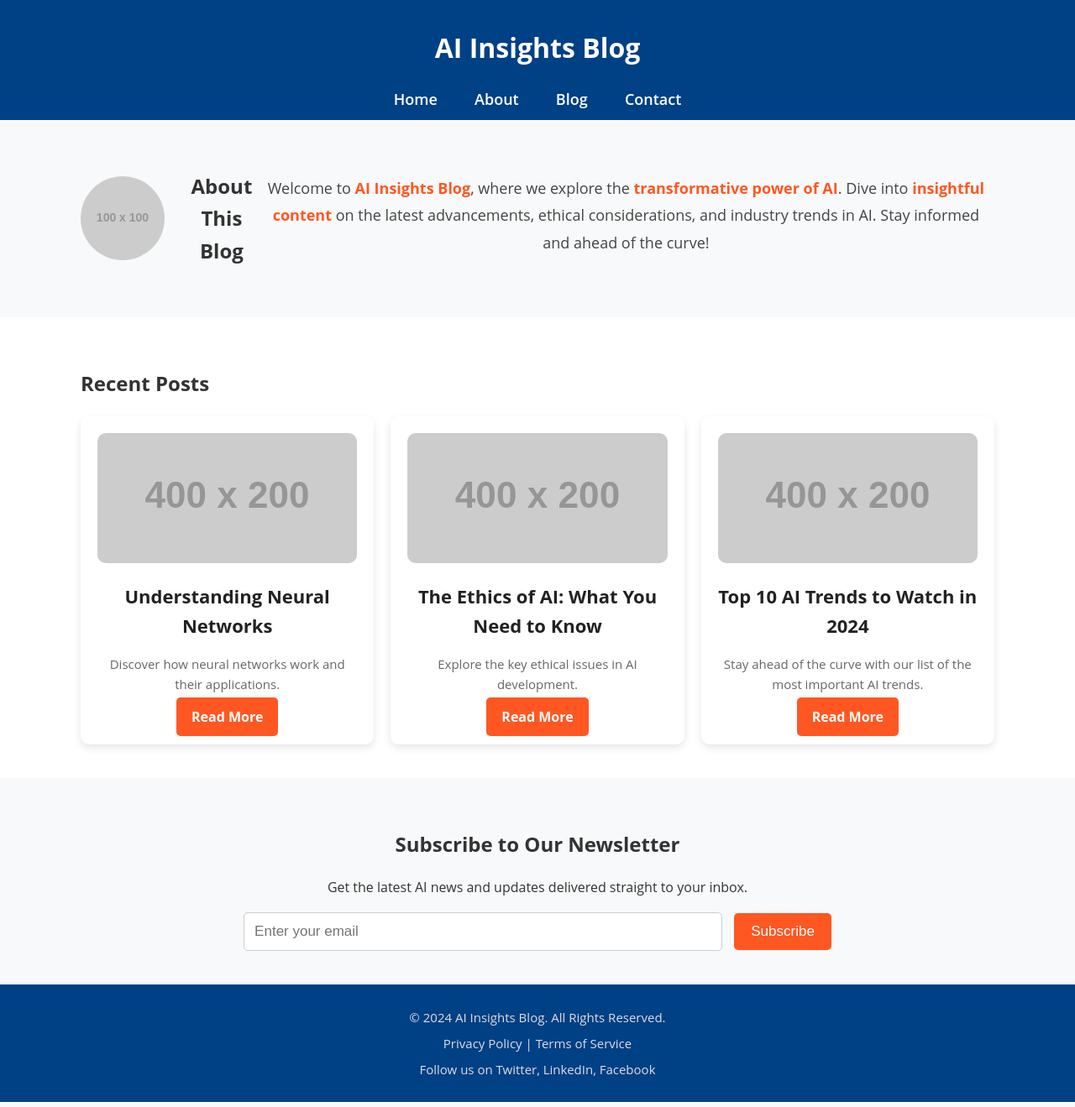
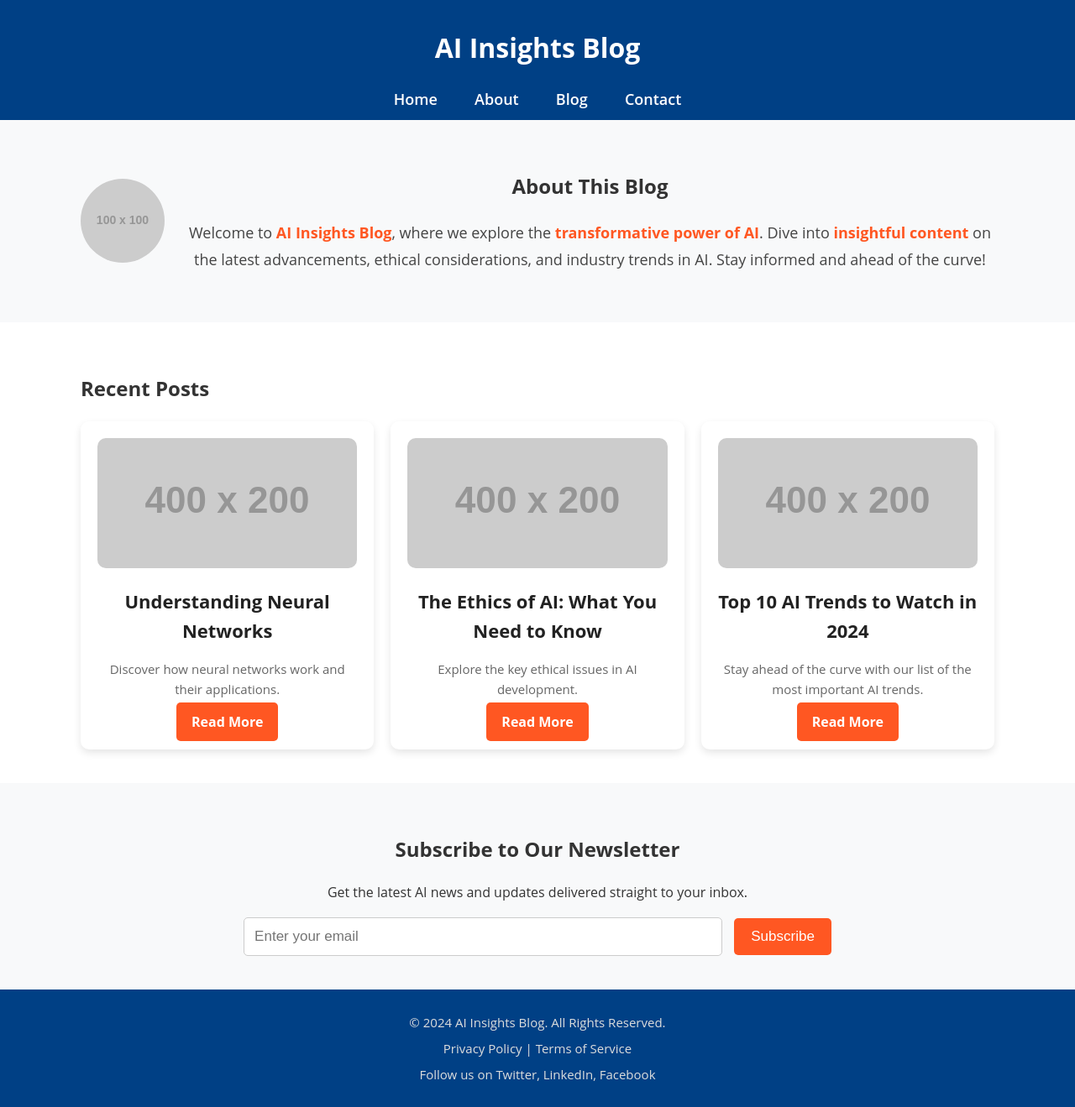
Before and after one commit to tomsonius/tomsonius.github.io, a Jekyll site: the page index.html, which Jekyll copies as it is, in a window 1280 px wide. Shown: the whole page at 84% size. Built offline with Jekyll 4.4.1, drawn with Linux system fonts in a browser that asks for light colours.

Commit message:
Update index.html

```diff
--- a/index.html
+++ b/index.html
@@ -17,15 +17,20 @@
         </nav>
     </header>
 
-    <div class="about-section">
+    <section class="about-section">
+        <div class="container">
             <section class="about">
                 <img src="https://via.placeholder.com/100" alt="Author">
+                <div class="about-text">
                     <h2>About This Blog</h2>
                     <p>Welcome to <span class="highlight">AI Insights Blog</span>, where we explore the <span class="highlight">transformative power of AI</span>. Dive into <span class="highlight">insightful content</span> on the latest advancements, ethical considerations, and industry trends in AI. Stay informed and ahead of the curve!</p>
+                </div>
             </section>
         </div>
+    </section>
 
-    <div class="posts-section">
+    <section class="posts-section">
+        <div class="container">
             <section class="posts">
                 <h2>Recent Posts</h2>
                 <div class="post-grid">
@@ -50,8 +55,10 @@
                 </div>
             </section>
         </div>
+    </section>
 
-    <div class="newsletter-section">
+    <section class="newsletter-section">
+        <div class="container">
             <section class="newsletter">
                 <h2>Subscribe to Our Newsletter</h2>
                 <p>Get the latest AI news and updates delivered straight to your inbox.</p>
@@ -61,6 +68,7 @@
                 </form>
             </section>
         </div>
+    </section>
 
     <footer>
         <p>&copy; 2024 AI Insights Blog. All Rights Reserved.</p>
```
Lines whose indentation alone changed are shown as unchanged.
